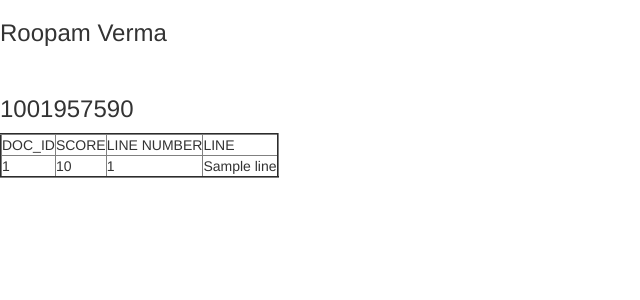
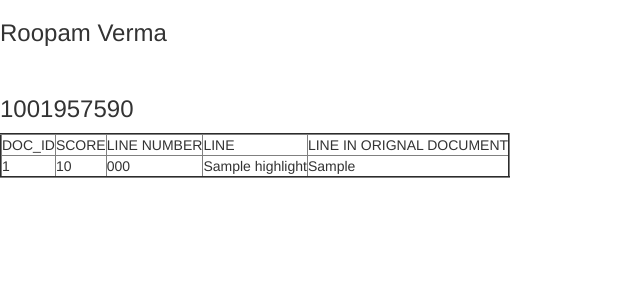
Before and after one commit to roopamrv/Assignment5, a Flask app: template templates/result.html in a window 1280 px wide. Shown: the top 300 px of the page, without its empty margins (0-640 px from the left). Run offline with Flask 3, Linux system fonts and the light colour scheme; the template is opened without the code that fills it: most values are stand-ins (such as "Sample title", 1, 10 or a date in 2020); some libraries are stand-ins or nearby versions.

Commit message:
Update result.html

```diff
--- a/templates/result.html
+++ b/templates/result.html
@@ -17,14 +17,16 @@
 <br>
 <h3>1001957590</h3>
 
-<table border="2px">
-    <tr><td>DOC_ID</td><td>SCORE</td><td>LINE NUMBER</td><td>LINE</td></tr>
+<table border="2px" style="white-space: pre-line;">
+    <tr><td>DOC_ID</td><td>SCORE</td><td>LINE NUMBER</td><td>LINE</td><td>LINE IN ORIGNAL DOCUMENT</td></tr>
     {% for result in results %}
         <tr>
             <td>{{result.doc_id}}</td>
             <td>{{result.score}}</td>
-            <td>{{result.line_number}}</td>
-            <td>{{result.line}}</td>
+            <td>{{result.line_numbers}}</td>
+            <td >{{result.highlight}}</td>
+            <td>{{result.lines_sentence}}</td>
+
 	    </tr>
     {% endfor %}
 </table>
```
